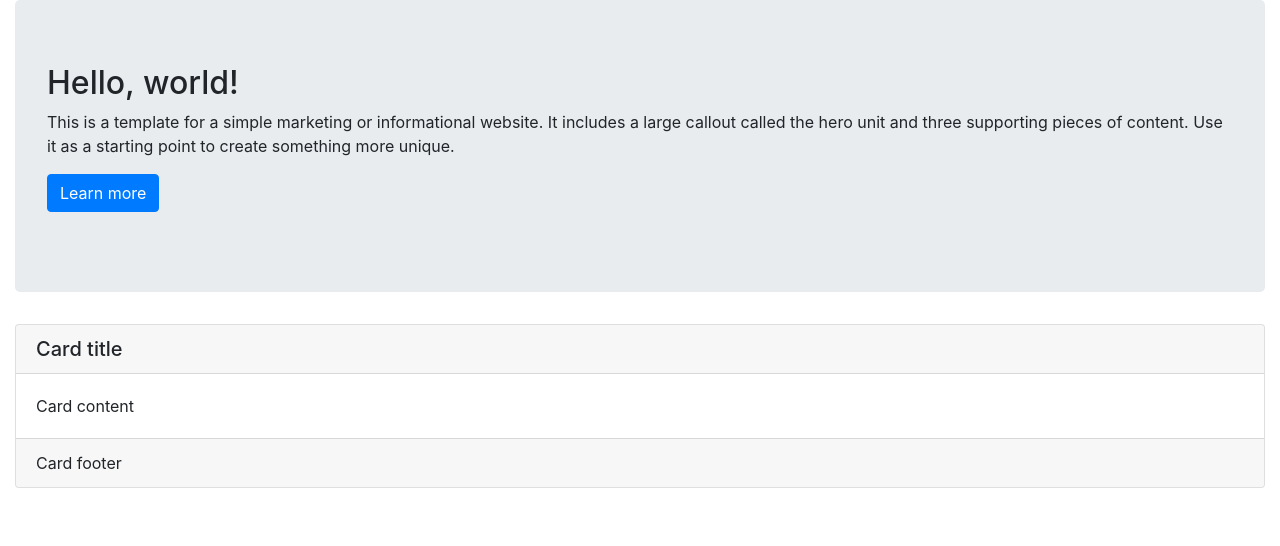
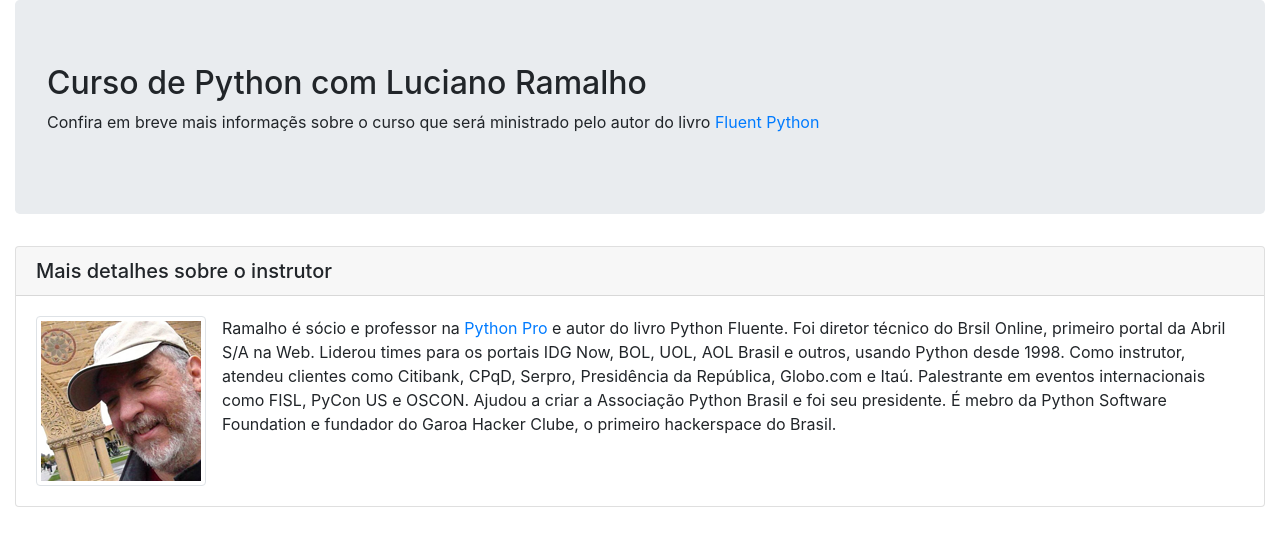
Before and after one commit to wherculano/curso-django, a Django app: page / in a window 1280 px wide. Shown: the part 56-602 px from the top of the page. Run offline with Django 3.2, Linux system fonts and the light colour scheme; some libraries are stand-ins or nearby versions.

Commit message:
Incluindo favicon na página e a foto e informações do Luciano Ramalho.

```diff
--- a/pypro/base/templates/base/home.html
+++ b/pypro/base/templates/base/home.html
@@ -9,7 +9,7 @@
     <meta name="viewport" content="width=device-width, initial-scale=1">
 
     <title>Python Pro</title>
-
+    <link rel="'icon" type="imgage/png" href="{% static 'img/favicon.png'%}"/>
     <meta name="description" content="Página do curso Python Pro">
     <meta name="author" content="Wagner Herculano/Renzo Nuccitelli">
 
@@ -69,15 +69,11 @@
             </div>
 			<div class="jumbotron">
                 <h2>
-                    Hello, world!
+                    Curso de Python com Luciano Ramalho
                 </h2>
                 <p>
-                    This is a template for a simple marketing or informational website. It includes a large callout
-                    called the hero unit and three supporting pieces of content. Use it as a starting point to create
-                    something more unique.
-                </p>
-                <p>
-                    <a class="btn btn-primary btn-large" href="#">Learn more</a>
+                    Confira em breve mais informaçẽs sobre o curso que será ministrado pelo autor do livro
+                    <a href="http://shop.oreilly.com/product/0636920032519.do" target="_blank">Fluent Python</a>
                 </p>
             </div>
         </div>
@@ -86,15 +82,20 @@
         <div class="col-md-12">
             <div class="card">
                 <h5 class="card-header">
-                    Card title
+                    Mais detalhes sobre o instrutor
                 </h5>
                 <div class="card-body">
                     <p class="card-text">
-                        Card content
+                        <img src="{% static 'img/luciano-ramalho.png' %}" alt="Foto Luciano Ramalho"
+                             class="img-thumbnail float-left mr-3"/>
+                        Ramalho é sócio e professor na <a href="https://www.python.pro.br">Python Pro</a> e autor do livro Python Fluente.
+                        Foi diretor técnico do Brsil Online, primeiro portal da Abril S/A na Web.
+                        Liderou times para os portais IDG Now, BOL, UOL, AOL Brasil e outros, usando Python desde 1998.
+                        Como instrutor, atendeu clientes como Citibank, CPqD, Serpro, Presidência da República, Globo.com e Itaú.
+                        Palestrante em eventos internacionais como FISL, PyCon US e OSCON. Ajudou a criar a Associação Python Brasil
+                        e foi seu presidente. É mebro da Python Software Foundation e fundador do Garoa Hacker Clube, o primeiro
+                        hackerspace do Brasil.
                     </p>
-                </div>
-                <div class="card-footer">
-                    Card footer
                 </div>
             </div>
         </div>
```
Also changed, not shown: pypro/base/static/img/favicon.png (added), pypro/base/static/img/luciano-ramalho.png (added).
